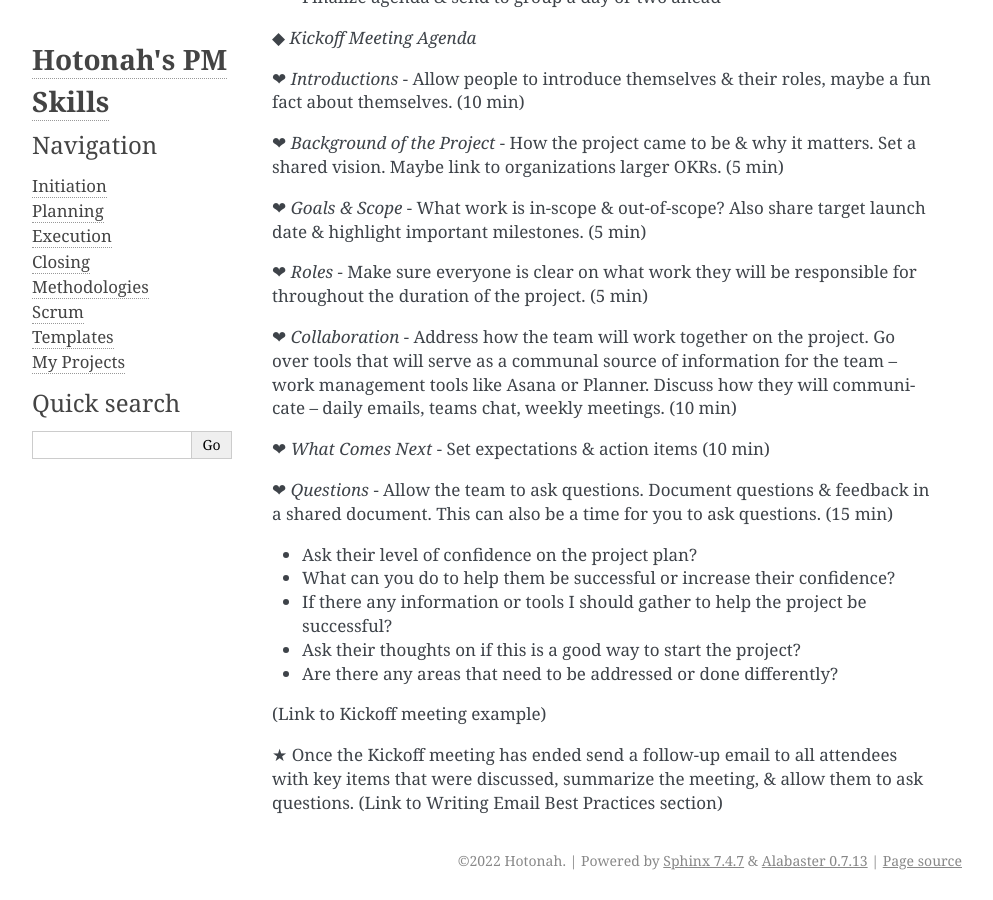
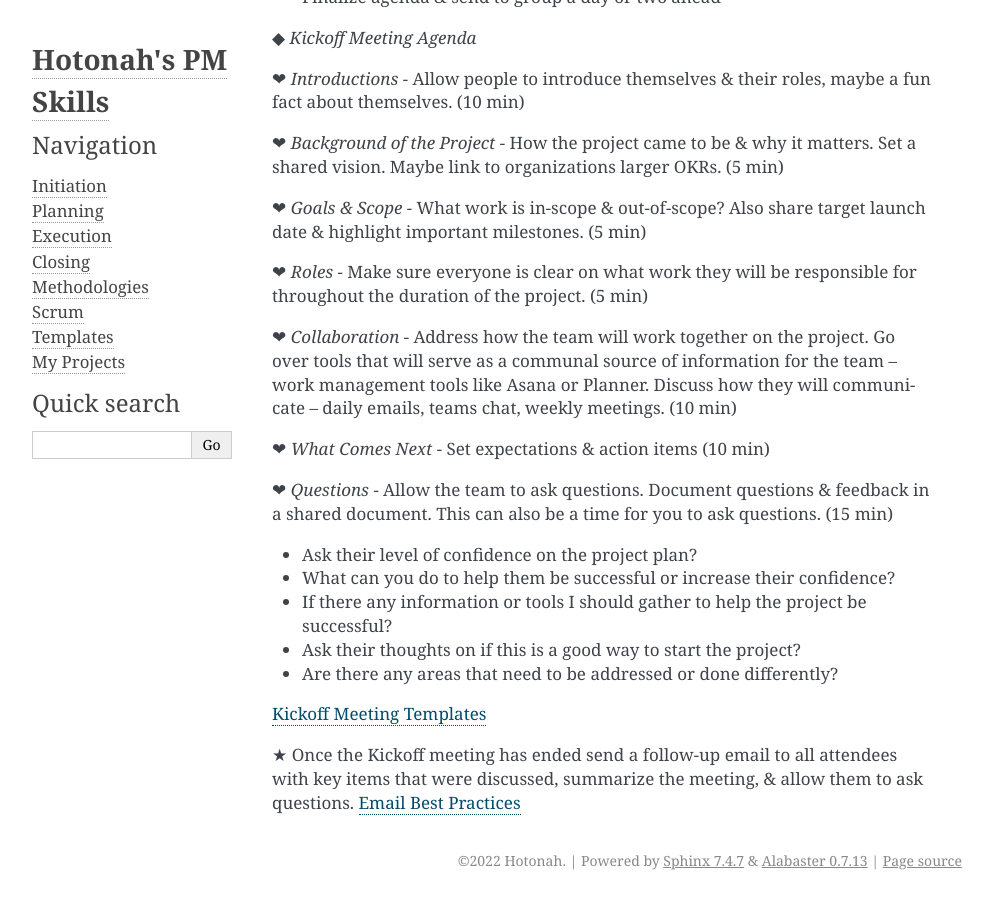
Before and after one commit to Hotonah/hotonah.github.io, a Sphinx documentation site: the page built from source/planning.txt, in a window 1280 px wide and 900 px high, scrolled down 12097 px. Shown: the whole window, without its empty margins (148-1141 px from the left). Built offline with Sphinx 7.4.7, drawn with Linux system fonts in a browser that asks for light colours.

Commit message:
Update planning.txt

```diff
--- a/source/planning.txt
+++ b/source/planning.txt
@@ -309,7 +309,7 @@ Kickoff Meeting!
 * Ask their thoughts on if this is a good way to start the project?
 * Are there any areas that need to be addressed or done differently?
 
-(Link to Kickoff meeting example)
+`Kickoff Meeting Templates <https://www.template.net/business/agenda-templates/kickoff-meeting-agenda/#:~:text=9%2B%20Sample%20Kickoff%20Meeting%20Agenda%20Templates%201%20Construction,Importance%20of%20Agendas%20in%20Meetings%20...%20More%20items>`_
 
 ★ Once the Kickoff meeting has ended send a follow-up email to all attendees with key items that were discussed, summarize the meeting, & allow them to ask questions.
-(Link to Writing Email Best Practices section)
+`Email Best Practices <https://hotonah.github.io/hotonahcom/planning#id12>`_
```
